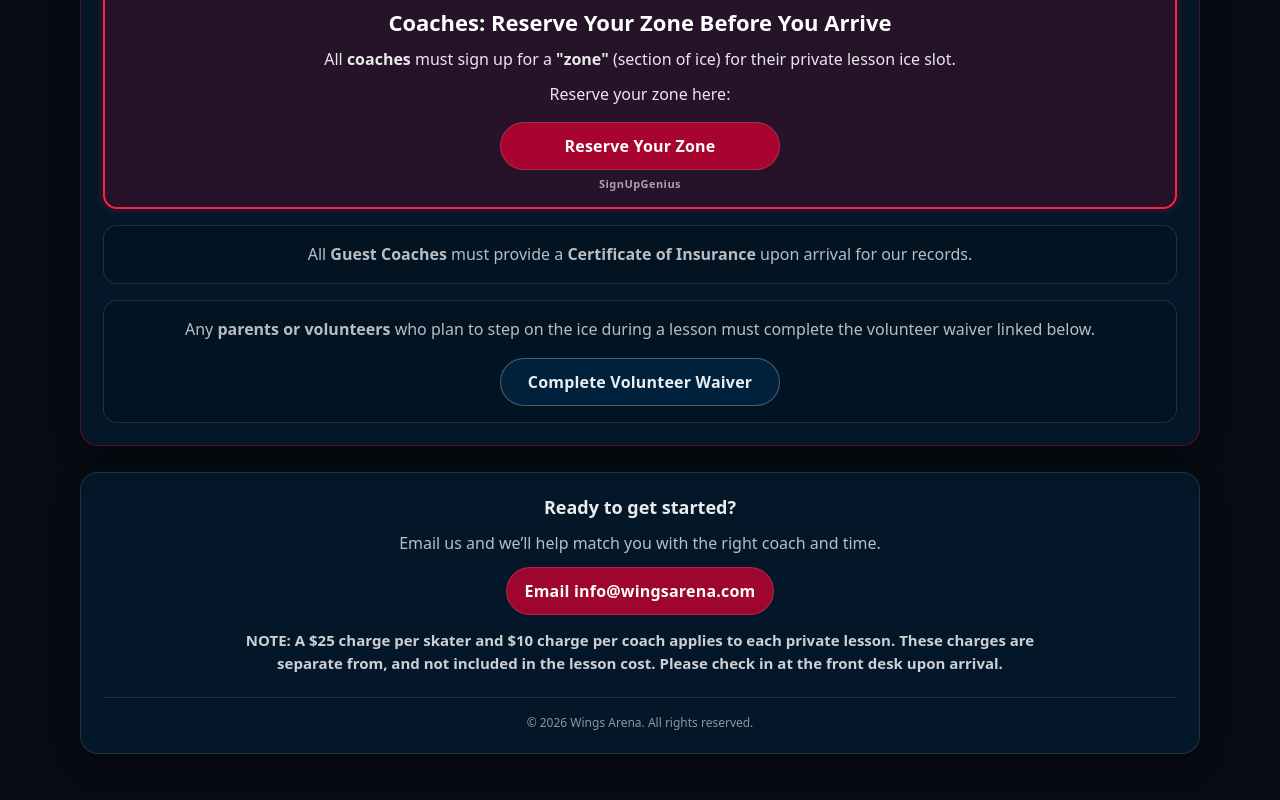
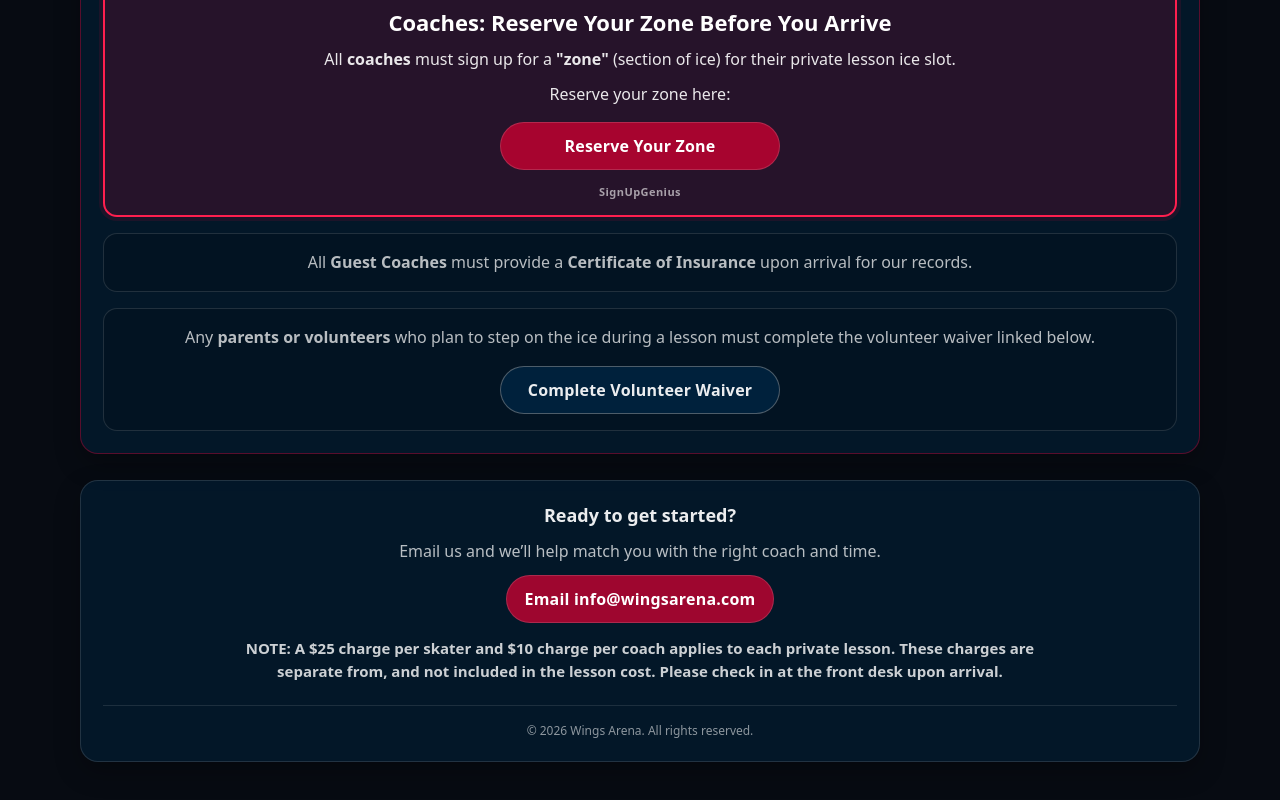
Before and after one commit to Avmannino/private_lessons_webpage_embed, a React (Vite) app: page / in a window 1280 px wide. Shown: the part 1217-2017 px from the top of the page. Built offline with nearby package versions, Linux system fonts and the light colour scheme.

Commit message:
Add more space between zone button and caption
Co-Authored-By: Claude Opus 5.5 <noreply@anthropic.com>

```diff
--- a/src/App.css
+++ b/src/App.css
@@ -480,7 +480,7 @@ a {
 
 /* ✅ Small caption under a requirement button */
 .requirementCaption {
-  margin: -4px 0 0;
+  margin: 4px 0 0;
   font-size: 11px;
   font-weight: 600;
   letter-spacing: 0.04em;
```
